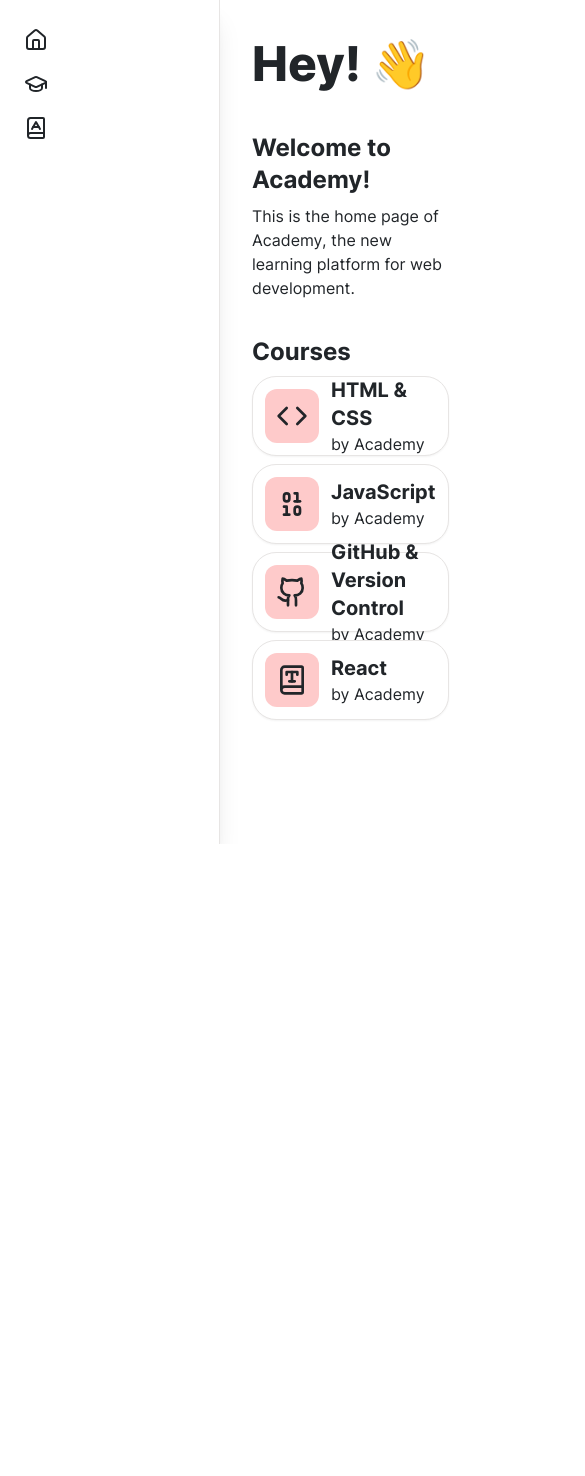
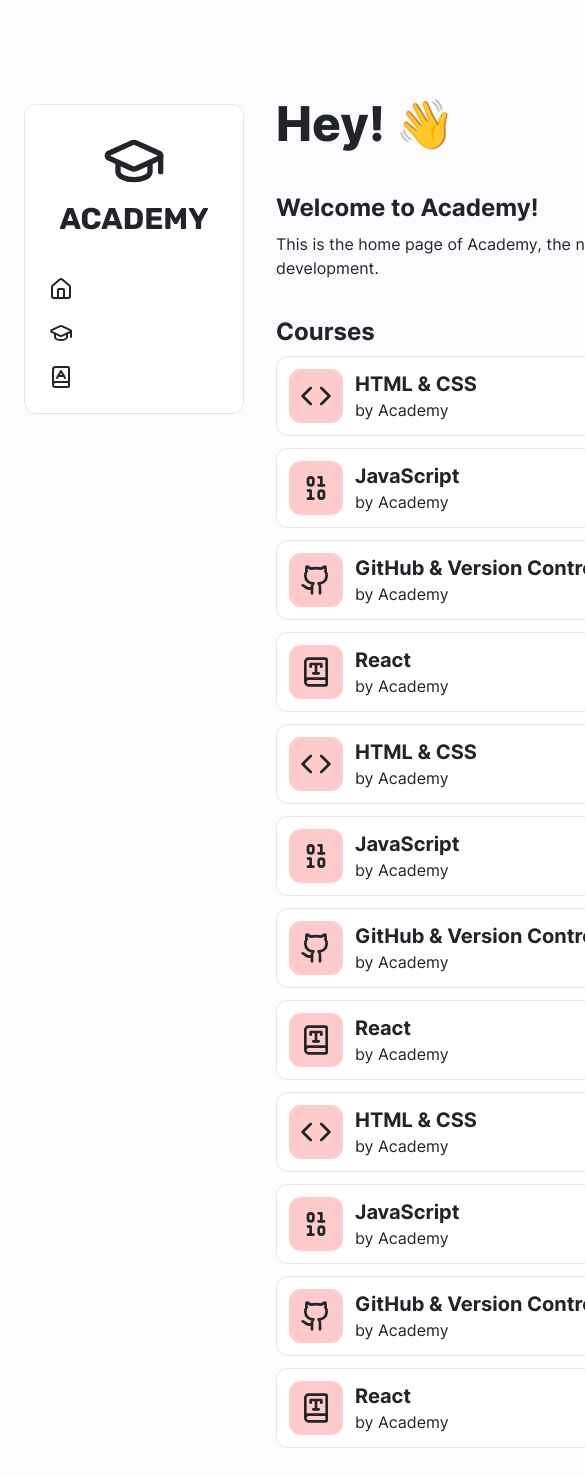
Before and after one commit to Corned/academy, a React (Vite) app in the folder client/: page / in a window 390 px wide. Shown: the top 1476 px of the page, 585 px wide, since content can reach past the window. Before the commit the page ends 844 px from the top, so only its background shows below. Built offline with nearby package versions, Linux system fonts and the light colour scheme.

Commit message:
set bg to offwhite for more contrast

```diff
--- a/client/src/App.tsx
+++ b/client/src/App.tsx
@@ -6,28 +6,72 @@
 
 const courseData: ICourse[] = [
   {
-    id: 2,
     name: "HTML & CSS",
     author: "Academy",
     description: "Learn the basics of HTML and CSS.",
     icon: <CodeIcon size={32}/>,
   },
   {
-    id: 3,
     name: "JavaScript",
     author: "Academy",
     description: "Learn the basics of JavaScript.",
     icon: <BinaryIcon size={32}/>,
   },
   {
-    id: 4,
     name: "GitHub & Version Control",
     author: "Academy",
     description: "Learn how to use GitHub and version control.",
     icon: <GithubIcon size={32}/>,
   },
   {
-    id: 5,
+    name: "React",
+    author: "Academy",
+    description: "Learn how to build single-page applications with React.",
+    icon: <BookTypeIcon size={32}/>,
+  },
+  {
+    name: "HTML & CSS",
+    author: "Academy",
+    description: "Learn the basics of HTML and CSS.",
+    icon: <CodeIcon size={32}/>,
+  },
+  {
+    name: "JavaScript",
+    author: "Academy",
+    description: "Learn the basics of JavaScript.",
+    icon: <BinaryIcon size={32}/>,
+  },
+  {
+    name: "GitHub & Version Control",
+    author: "Academy",
+    description: "Learn how to use GitHub and version control.",
+    icon: <GithubIcon size={32}/>,
+  },
+  {
+    name: "React",
+    author: "Academy",
+    description: "Learn how to build single-page applications with React.",
+    icon: <BookTypeIcon size={32}/>,
+  },
+  {
+    name: "HTML & CSS",
+    author: "Academy",
+    description: "Learn the basics of HTML and CSS.",
+    icon: <CodeIcon size={32}/>,
+  },
+  {
+    name: "JavaScript",
+    author: "Academy",
+    description: "Learn the basics of JavaScript.",
+    icon: <BinaryIcon size={32}/>,
+  },
+  {
+    name: "GitHub & Version Control",
+    author: "Academy",
+    description: "Learn how to use GitHub and version control.",
+    icon: <GithubIcon size={32}/>,
+  },
+  {
     name: "React",
     author: "Academy",
     description: "Learn how to build single-page applications with React.",
@@ -37,10 +81,10 @@
 
 const App = () => {
   return (
-    <div className="App mx-auto grid grid-cols-2 gap-6 h-full" style={{ gridTemplateColumns: "auto 1fr" }}>
+    <div className="mt-20 flex flex-row w-max mx-auto ">
       <Navigation />
 
-      <div className="flex flex-col gap-4 p-2 max-w-[600px] mt-5">
+      <div className="flex w-[600px] flex-col gap-4 p-2">
         <p className="text-[48px] font-extrabold mb-4">Hey! 👋</p>
 
         <div className="flex flex-col gap-2 mb-5">
@@ -51,9 +95,9 @@
         <div className="flex flex-col gap-2 mb-5">
           <p className="text-2xl font-bold">Courses</p>
 
-          <div className="course-list w-full flex flex-col gap-2 rounded-3xl">
+          <div className="course-list w-full flex flex-col gap-3 rounded-3xl">
             {
-              courseData.map((course) => <CourseListItem courseData={course} key={course.id} />)
+              courseData.map((course, index) => <CourseListItem courseData={course} key={`${course.name}-${index}`} />)
             }
           </div>
         </div>
--- a/client/src/components/CourseListItem.tsx
+++ b/client/src/components/CourseListItem.tsx
@@ -3,8 +3,8 @@
 
 const CourseListItem = ({ courseData }: { courseData: ICourse }) => {
   return (
-    <Card
-      className="course bg-white p-3 h-20 flex flex-row items-center gap-3 select-none rounded-3xl hover:cursor-pointer"
+    <div
+      className="course bg-white p-3 h-20 flex flex-row items-center border gap-3 select-none rounded-xl hover:cursor-pointer"
     >
       <div className="course__icon bg-red-200 h-full rounded-[12px] aspect-square grid place-items-center text-3xl">
         { courseData.icon }
@@ -13,7 +13,7 @@
         <p className="font-bold text-xl">{courseData.name}</p>
         <p className="">by {courseData.author}</p>
       </div>
-    </Card>
+    </div>
   )
 }
 
--- a/client/src/components/Navigation.tsx
+++ b/client/src/components/Navigation.tsx
@@ -1,27 +1,44 @@
-import { HouseIcon, MenuIcon, GraduationCapIcon, BookAIcon, LogOutIcon } from "lucide-react"
+import { HouseIcon, MenuIcon, GraduationCapIcon, BookAIcon, LogOutIcon, XIcon } from "lucide-react"
+import { useState } from "react"
 
 interface INavigationItem {
-  icon: React.ReactNode
+  icon?: React.ReactNode
   text?: string
+  alignLeft?: boolean
 }
 
-const NavigationItem = ({ icon, text }: INavigationItem) => {
+const NavigationItem = ({ icon, text, alignLeft = false }: INavigationItem) => {
   return (
-    <div className="rounded-lg py-2 px-2 hover:cursor-pointer hover:bg-black/10 flex flex-row gap-2 font-bold select-none">
+    <div
+      className="rounded-lg py-2 px-2 hover:cursor-pointer hover:bg-black/10 flex flex-row gap-2 font-bold select-none transition-all"
+      style={{ marginLeft: alignLeft ? "auto" : "0px" }}
+    >
       { icon }
-      <span className="hidden sm:inline">{ text }</span>
+      {
+        text && (
+          <span className="hidden sm:inline">{ text }</span>
+        )
+      }
     </div>
   )
 }
 
 const Navigation = () => {
+  const [isOpen, setIsOpen] = useState(false)
+
   return (
-    <div className="flex flex-col gap-1 w-[220px] px-4 h-full border-r shadow-xl pt-5">
+    <div className="bg-white sticky top-20 flex flex-col gap-1 w-[220px] p-4 m-6 mb-auto rounded-xl border">
+
+      {/* <NavigationItem icon={isOpen ? <MenuIcon /> : <XIcon />} alignLeft /> */}
+
+      <div className="flex flex-col items-center gap-2 text-center p-2 mb-5 hover:bg-black/10 rounded-lg transition-all select-none cursor-pointer">
+        <GraduationCapIcon size={64} />
+        <p className="font-bold text-3xl uppercase" style={{ fontFamily: "Rubik" }}>Academy</p>
+      </div>
 
       <NavigationItem icon={<HouseIcon />} text="Home" />
       <NavigationItem icon={<GraduationCapIcon />} text="Courses" />
       <NavigationItem icon={<BookAIcon />} text="Resources" />
-
     </div>
   )
 }
--- a/client/src/index.css
+++ b/client/src/index.css
@@ -1,7 +1,10 @@
+@import url('https://fonts.googleapis.com/css2?family=Rubik:ital,wght@0,300..900;1,300..900&display=swap');
+
 @font-face {
   font-family: "Inter";
   src: url(/src/assets/fonts/Inter.ttf);
 }
+
 * {
   box-sizing: border-box;
   margin: 0;
@@ -15,8 +18,10 @@
   height: 100%;
 }
 
-.App {
+html, body, #root, .App {
+  background-color: rgb(252, 252, 255);
 }
+
 
 /*
 
--- a/client/src/interfaces/index.tsx
+++ b/client/src/interfaces/index.tsx
@@ -1,5 +1,4 @@
 export interface ICourse {
-  id: number
   name: string
   author: string
   description: string
```
